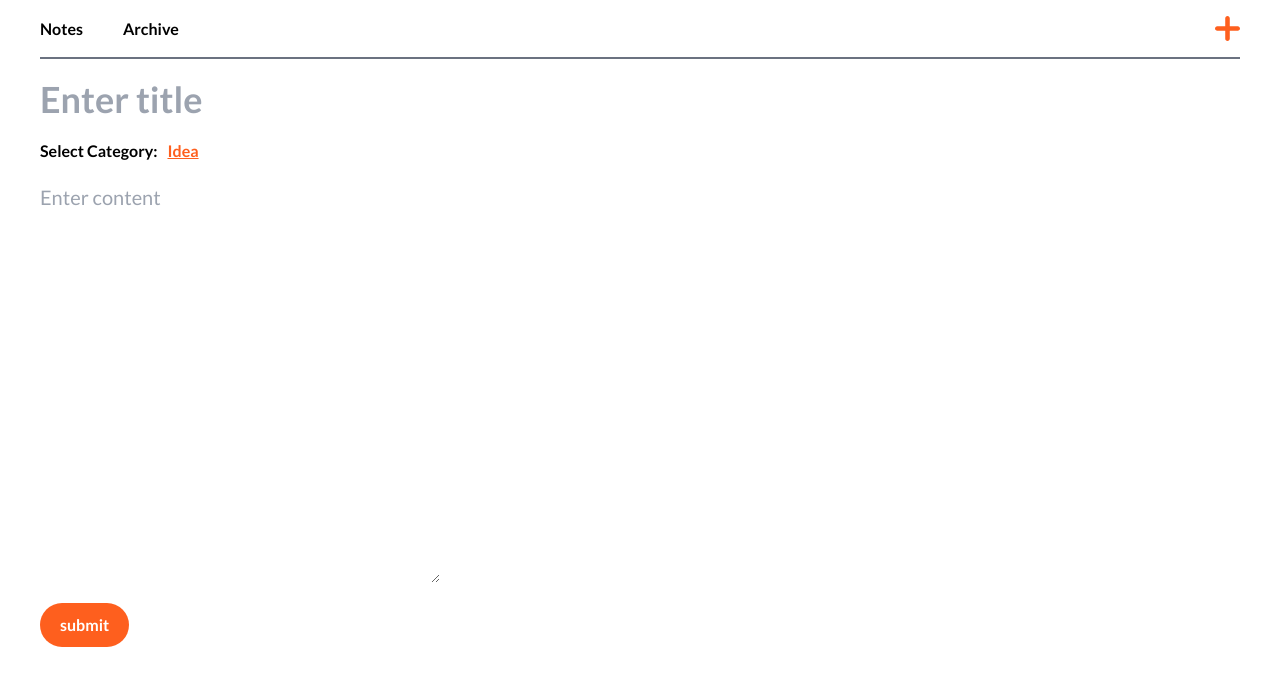
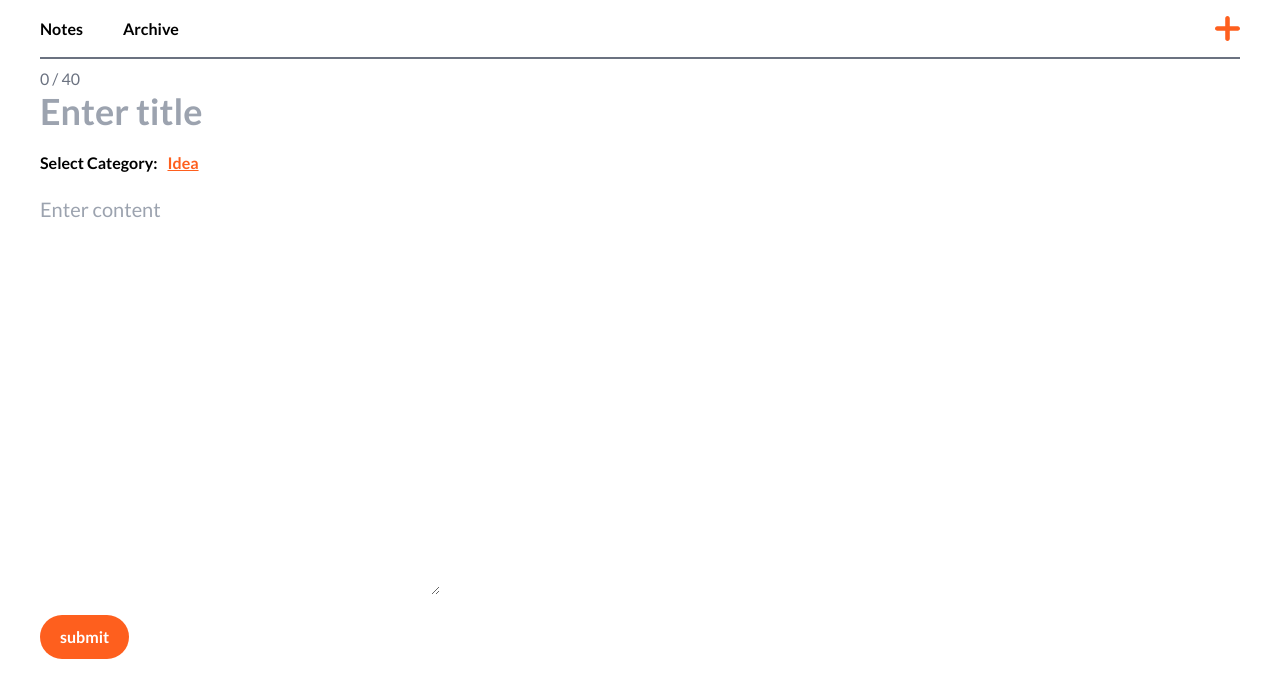
Before and after one commit to bxr5xrk/note-taking-app-react, a React (Create React App) app: page /new in a window 1280 px wide. Shown: the top 698 px of the page. Built offline with nearby package versions, Linux system fonts and the light colour scheme.

Commit message:
added Input component with counter

```diff
--- /dev/null
+++ b/src/components/Input/Input.tsx
@@ -0,0 +1,37 @@
+import { FC, RefObject } from "react";
+
+interface InputProps {
+    titleRef: RefObject<HTMLInputElement>;
+    title: string;
+    setTitle: (i: string) => void;
+    isEditable: boolean;
+}
+
+const Input: FC<InputProps> = ({ setTitle, title, titleRef, isEditable }) => {
+    return (
+        <div className="relative mt-3">
+            {!isEditable && (
+                <span
+                    className={`absolute left-0 -top-6  ${
+                        title.length === 40 ? " text-primary" : "text-gray-500"
+                    }`}
+                >
+                    {title.length} / 40
+                </span>
+            )}
+            <input
+                ref={titleRef}
+                type="text"
+                autoFocus
+                placeholder="Enter title"
+                value={title}
+                onChange={(e) => setTitle(e.target.value)}
+                maxLength={40}
+                minLength={2}
+                className="text-4xl font-semibold"
+            />
+        </div>
+    );
+};
+
+export default Input;
--- a/src/components/NoteItem/NoteItem.tsx
+++ b/src/components/NoteItem/NoteItem.tsx
@@ -12,11 +12,13 @@ interface NoteItemProps
         | "creationDate"
         | "category"
         | "parsedDates"
+        | "id"
     > {
     type: "active" | "archive";
 }
 
 const NoteItem: FC<NoteItemProps> = ({
+    id,
     type,
     title,
     slug,
@@ -27,7 +29,7 @@ const NoteItem: FC<NoteItemProps> = ({
 }) => {
     return (
         <div className="relative flex  flex-col gap-4 rounded-2xl border border-primary p-4 max-w-[387px]">
-            <NoteTop title={title} slug={slug} type={type} />
+            <NoteTop title={title} id={id} slug={slug} type={type} />
 
             <NoteInfo
                 content={content}
--- a/src/components/NoteItem/NoteTop.tsx
+++ b/src/components/NoteItem/NoteTop.tsx
@@ -62,11 +62,11 @@ const svgIcons = [
     </svg>,
 ];
 
-interface NoteTopProps extends Pick<INote, "title" | "slug"> {
+interface NoteTopProps extends Pick<INote, "title" | "slug" | "id"> {
     type: "active" | "archive";
 }
 
-const NoteTop: FC<NoteTopProps> = ({ slug, type, title }) => {
+const NoteTop: FC<NoteTopProps> = ({ slug, type, title, id }) => {
     const navigate = useNavigate();
     const [showOptions, setShowOptions] = useState(false);
     const dispatch = useAppDispatch();
@@ -77,13 +77,13 @@ const NoteTop: FC<NoteTopProps> = ({ slug, type, title }) => {
                 <div className="absolute -top-8 right-0 flex gap-2.5 rounded-3xl border border-primary bg-primary fill-white p-3">
                     <span
                         title="delete"
-                        onClick={() => dispatch(deleteNote(slug))}
+                        onClick={() => dispatch(deleteNote(id))}
                     >
                         {svgIcons[0]}
                     </span>
                     <span
                         title="archive / unarchive"
-                        onClick={() => dispatch(setArchive(slug))}
+                        onClick={() => dispatch(setArchive(id))}
                     >
                         {type === "active" ? svgIcons[1] : svgIcons[2]}
                     </span>
--- a/src/components/NotesList/NotesList.tsx
+++ b/src/components/NotesList/NotesList.tsx
@@ -20,6 +20,7 @@ const NotesList: FC<NotesListProps> = ({ notes, type, title }) => {
                 {notes &&
                     notes.map((i) => (
                         <NoteItem
+                            id={i.id}
                             type={type}
                             key={i.slug}
                             title={i.title}
--- a/src/pages/newNote/NewNotePage.tsx
+++ b/src/pages/newNote/NewNotePage.tsx
@@ -1,6 +1,7 @@
 import React, { FC, useRef, useState } from "react";
 import { useSelector } from "react-redux";
 import { useNavigate } from "react-router-dom";
+import Input from "../../components/Input/Input";
 import Select from "../../components/Select/Select";
 import { categories } from "../../config";
 import { selectNotes, setActive } from "../../store/slices/notesSlice";
@@ -36,21 +37,18 @@ const NewNotePage: FC = () => {
         }
     };
 
+    console.log(title);
+
     return (
         <form
             className="flex flex-col items-start gap-5"
             onSubmit={(e) => handleSubmit(e)}
         >
-            <input
-                ref={titleRef}
-                type="text"
-                autoFocus
-                placeholder="Enter title"
-                value={title}
-                onChange={(e) => setTitle(e.target.value)}
-                maxLength={30}
-                minLength={2}
-                className="text-4xl font-semibold"
+            <Input
+                titleRef={titleRef}
+                title={title}
+                setTitle={setTitle}
+                isEditable={false}
             />
 
             <Select
@@ -65,6 +63,8 @@ const NewNotePage: FC = () => {
                 onChange={(e) => setContent(e.target.value)}
                 placeholder="Enter content"
                 className="h-[400px] w-[400px] text-xl"
+                maxLength={500}
+                minLength={1}
             ></textarea>
 
             <button className="btn" type="submit">
--- a/src/pages/note/NotePage.tsx
+++ b/src/pages/note/NotePage.tsx
@@ -2,6 +2,7 @@ import React, { useEffect, useRef, useState } from "react";
 import { useSelector } from "react-redux";
 import { Link } from "react-router-dom";
 import { useParams } from "react-router-dom";
+import Input from "../../components/Input/Input";
 import Select from "../../components/Select/Select";
 import { categories } from "../../config";
 import { selectNotes, setActive } from "../../store/slices/notesSlice";
@@ -101,16 +102,12 @@ const NotePage = () => {
                                 />
                             </svg>
                         )}
-                        <input
-                            ref={titleRef}
-                            type="text"
-                            readOnly={!isEditable}
-                            placeholder="title"
-                            value={title}
-                            onChange={(e) => setTitle(e.target.value)}
-                            maxLength={30}
-                            minLength={2}
-                            className="text-4xl font-semibold"
+
+                        <Input
+                            titleRef={titleRef}
+                            title={title}
+                            setTitle={setTitle}
+                            isEditable={!isEditable}
                         />
                     </div>
 
```
Also changed, not shown: 1 other file (tests, documents, lock files or other folders).
